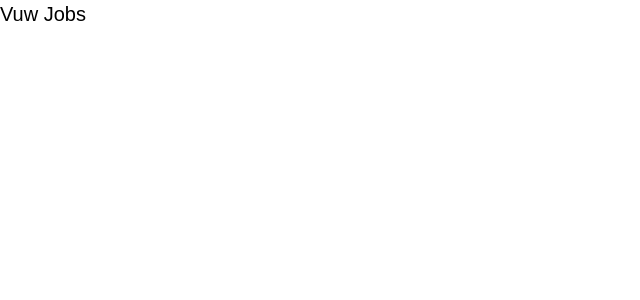
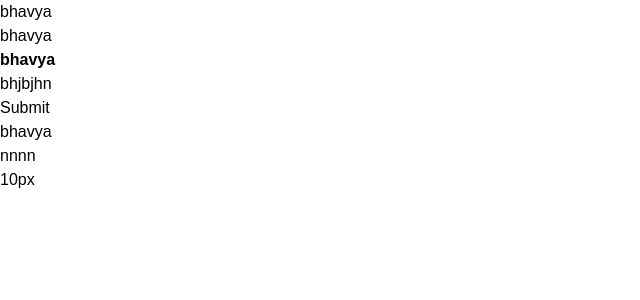
Before and after one commit to Bhavya99044/vue-practice, a Vue app: page / in a window 1280 px wide. Shown: the top 300 px of the page, without its empty margins (0-640 px from the left). Built offline with nearby package versions, Linux system fonts and the light colour scheme; the HTML template or start-up script is replaced by a standard one.

Commit message:
27-11-14

```diff
--- a/src/App3.vue
+++ b/src/App3.vue
@@ -1,3 +1,58 @@
 <template>
-    <h1 class="text-xl">Vuw Jobs</h1>
+{{ name }}
+<!-- v-text -->
+<div v-text="name"></div>
+
+ <!-- html binding -->
+  <div v-html="hack"></div>
+
+  <!-- id binding -->
+   <div :id="dataId">bhjbjhn</div>
+
+   <!-- button diable -->
+    <button :disabled="isDisabled" :class="isDisabled&&color">Submit</button>
+
+    <!-- binding css with condition -->
+  <div :class="isDisabled&&color">bhavya</div>
+
+  <!-- dont use above use tenary operation1 also array can be applied of class
+    -->
+    <div :class="isDisabled?'color':''">nnnn</div>
+
+    <!-- binding styles object and array -->
+    <!-- v-show directives -->
+     <!-- difference between v-show and v-if show display none and second is not show div tag -->
+    <div v-show="isDisabled" :style="red">red</div>
+
+    <h2>{{object.padding}}</h2>
+
 </template>
+
+<script>
+
+export default {
+  data(){
+    return{
+      isDisabled:false,
+      name:'bhavya',
+      hack:"<b>bhavya</b>",
+      dataId:'bbbb',
+      color:'color',
+      red:{
+      color:'green',
+      fontSize:90+'px'
+      },
+      object:{
+        backgroundColor:'yellow',
+        padding:10+'px'
+      }
+    }
+  }
+}
+</script>
+
+<style scoped>
+  .color{
+    color:red;
+  }
+</style>
--- a/src/components/Navbar.vue
+++ b/src/components/Navbar.vue
@@ -1,3 +1,7 @@
-<script>
+<script setup>
+    import logo from '@/assets/logo.svg'
+</script>
 
-</script>
+<template>
+    <img class="w-5 h-5" :src="logo"></img>
+</template>
```
Also changed, not shown: src/components/Hero.vue (added, +7 -0 lines).
